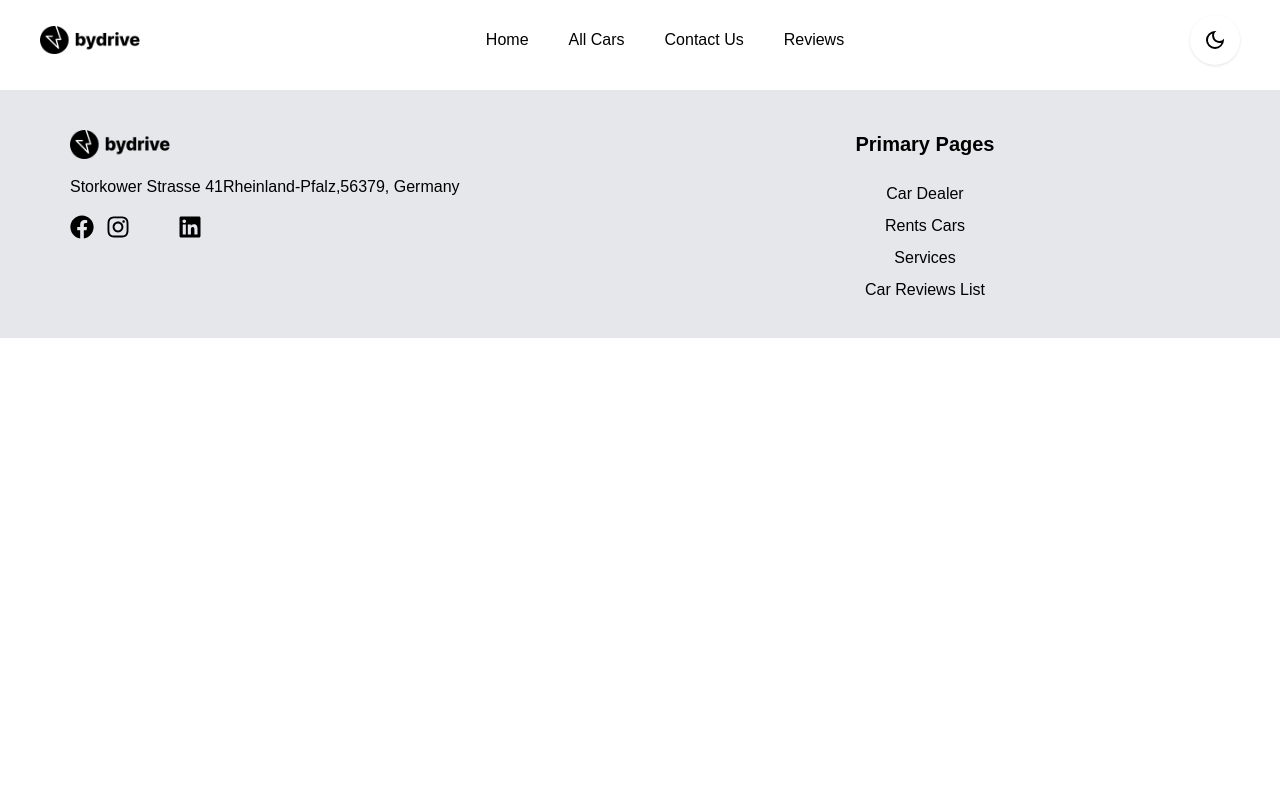
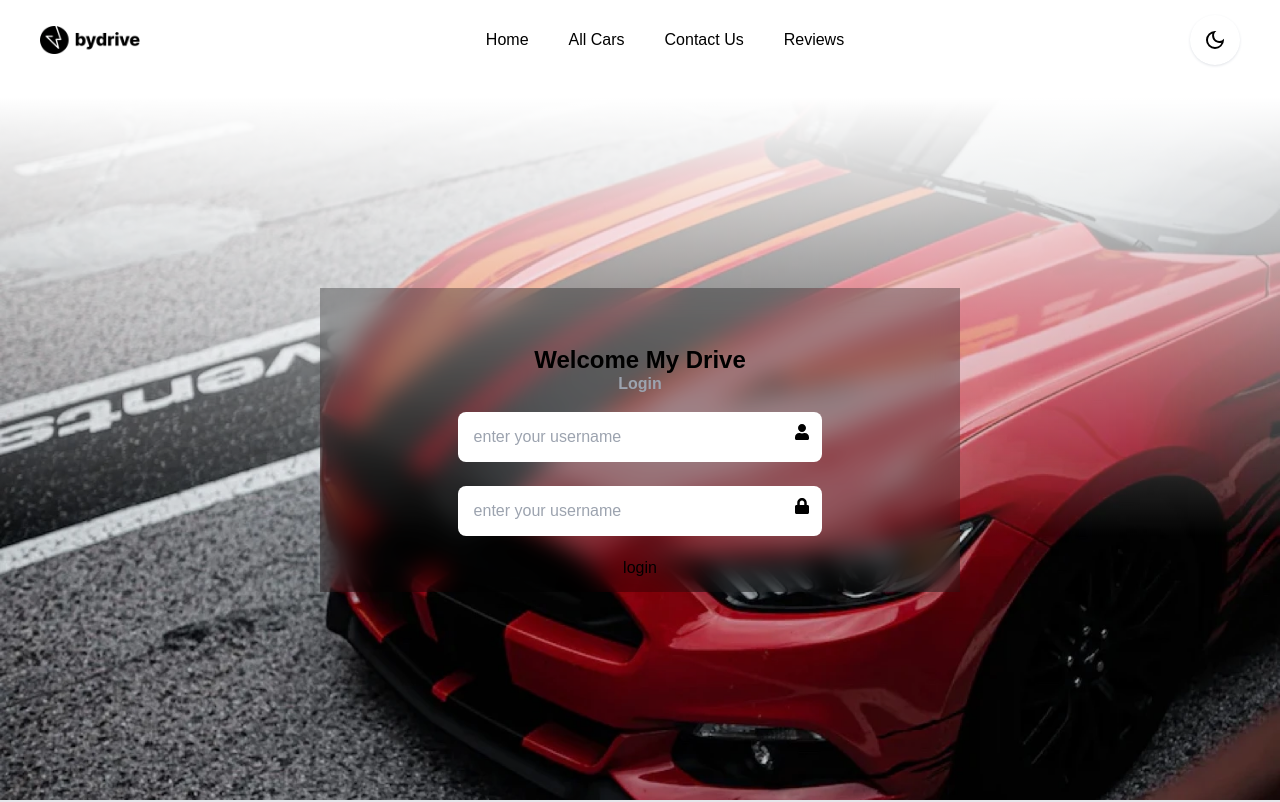
Before and after one commit to saharNrv/Car-ByDrive-react, a React (Create React App) app: page /login in a window 1280 px wide. Shown: the top 802 px of the page. Built offline with nearby package versions, Linux system fonts and the light colour scheme; some icons are missing.

Commit message:
login page

```diff
--- a/src/Components/Footer/footer.css
+++ b/src/Components/Footer/footer.css
@@ -1,6 +1,6 @@
 .footer{
 
-    @apply mt-10 dark:bg-slate-900 bg-gray-200 p-10 dark:text-white
+    @apply  dark:bg-slate-900 bg-gray-200 p-10 dark:text-white
 }
 .footer-info{
     @apply my-5 dark:text-white
--- a/src/Pages/Login/Login.jsx
+++ b/src/Pages/Login/Login.jsx
@@ -2,24 +2,32 @@ import React from 'react';
 import './login.css'
 import Topbar from '../../Components/Topbar/Topbar';
 import Footer from '../../Components/Footer/Footer';
-import HeaderSection from '../../Components/HeaderSection/HeaderSection';
+import { FaUser } from "react-icons/fa";
+import { FaLock } from "react-icons/fa";
 
 export default function Login() {
   return (
     <div>
         <Topbar/>
         <div className="login">
-            <div>
-               <div>
+                <img src="/image/aboutcar-2.jpeg" alt="login image" className='login-img'/>
+                <div className='login-bg'></div>
+            <div className='login-wrap'>
+               <div className='login-header'>
                <h2>Welcome My Drive</h2>
                 <span>Login</span>
                </div>
-               <div>
+               <div className='form-wrap'>
                 <form >
-                    <div>
-                    <i class="fa-solid fa-user"></i>
+                    <div className='input-wrap'>
+                    <FaUser className='login-icon'/>
                     <input type="text" placeholder='enter your username' />
                     </div>
+                    <div className='input-wrap'>
+                    <FaLock className='login-icon'/>
+                    <input type="text" placeholder='enter your username' />
+                    </div>
+                    <button>login</button>
                 </form>
                </div>
             </div>
--- a/src/Pages/Login/login.css
+++ b/src/Pages/Login/login.css
@@ -1,12 +1,44 @@
-.login{
+.login {
+  @apply h-screen  pt-20 flex items-center justify-center relative;
 }
-.login-wrapper{
-    @apply h-screen bg-blue-400 pt-20 flex items-center justify-center flex-col
-
+.login-img {
+  @apply w-full object-cover h-full;
 }
-.form-login{
-    @apply bg-red-300 w-1/3 flex gap-4 flex-col p-2
+.login-bg {
+  background: linear-gradient(
+    rgb(255, 255, 255) 2.18391%,
+    rgba(255, 255, 255, 0) 56.9256%
+  );
+  position: absolute;
+  width: 100%;
+  height: 100%;
+  top: 80px;
+  @apply dark:bg-gradient-to-b from-slate-900
 }
-.form-login input{
-    @apply w-full p-4
+.login-wrap {
+  @apply w-2/4 absolute bg-black/30 backdrop-blur-md flex items-center  flex-col p-4;
 }
+.login-header {
+  @apply text-center mb-5 mt-10;
+}
+.login-header h2 {
+  @apply font-bold text-2xl;
+}
+.login-header span {
+  @apply font-bold text-gray-400;
+}
+.form-wrap {
+  @apply w-3/5;
+}
+.form-wrap form {
+  @apply flex flex-col gap-6;
+}
+.input-wrap {
+  @apply relative;
+}
+.input-wrap input {
+  @apply w-full p-4 outline-none rounded-lg;
+}
+.login-icon {
+  @apply absolute right-3 top-3;
+}
```
